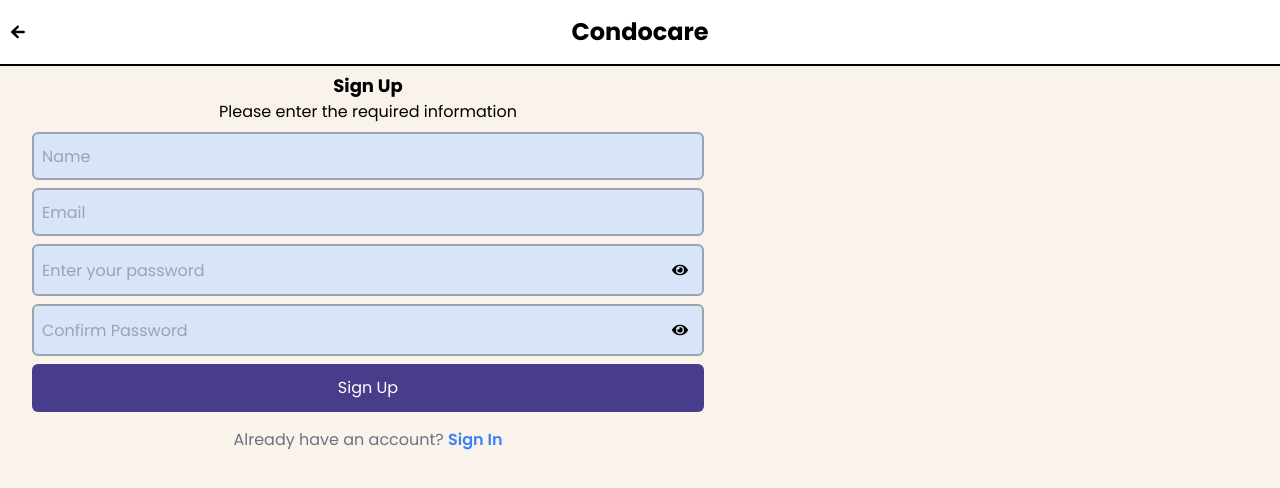
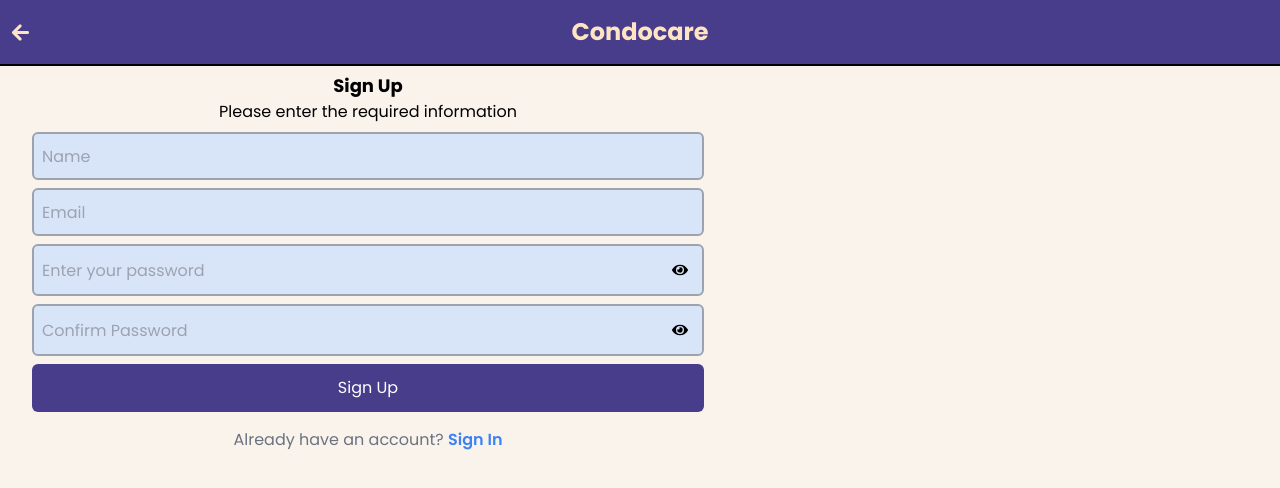
Before and after one commit to Wahaj-Ali-SK/hosuekeeping, a React (Vite) app: page /signup in a window 1280 px wide. Shown: the top 488 px of the page. Built offline with nearby package versions, Linux system fonts and the light colour scheme.

Commit message:
Update Navbar.jsx

```diff
--- a/src/components/Navbar/Navbar.jsx
+++ b/src/components/Navbar/Navbar.jsx
@@ -5,16 +5,16 @@ import { Link } from "react-router-dom";
 const Navbar = ({ currentPage }) => {
   return (
     <>
-      <div className="grid grid-cols-5 border-b-2 border-black py-4 px-2 fixed w-full bg-white z-50">
+      <div className="grid grid-cols-5 border-b-2 border-black py-4 px-2 fixed w-full z-50 bg-button text-[#ffe4c4]">
         <div className="self-center">
           {currentPage === "signup" && (
             <Link to="/" className="flex items-center">
-              <IoMdArrowRoundBack size={20} />
+              <IoMdArrowRoundBack size={25} color="#ffe4c4"/>
             </Link>
           )}
           {currentPage === "settings" && (
             <Link to="/signup" className="flex items-center">
-              <IoMdArrowRoundBack size={20}/>
+              <IoMdArrowRoundBack size={25} color="#ffe4c4"/>
             </Link>
           )}
         </div>
```
